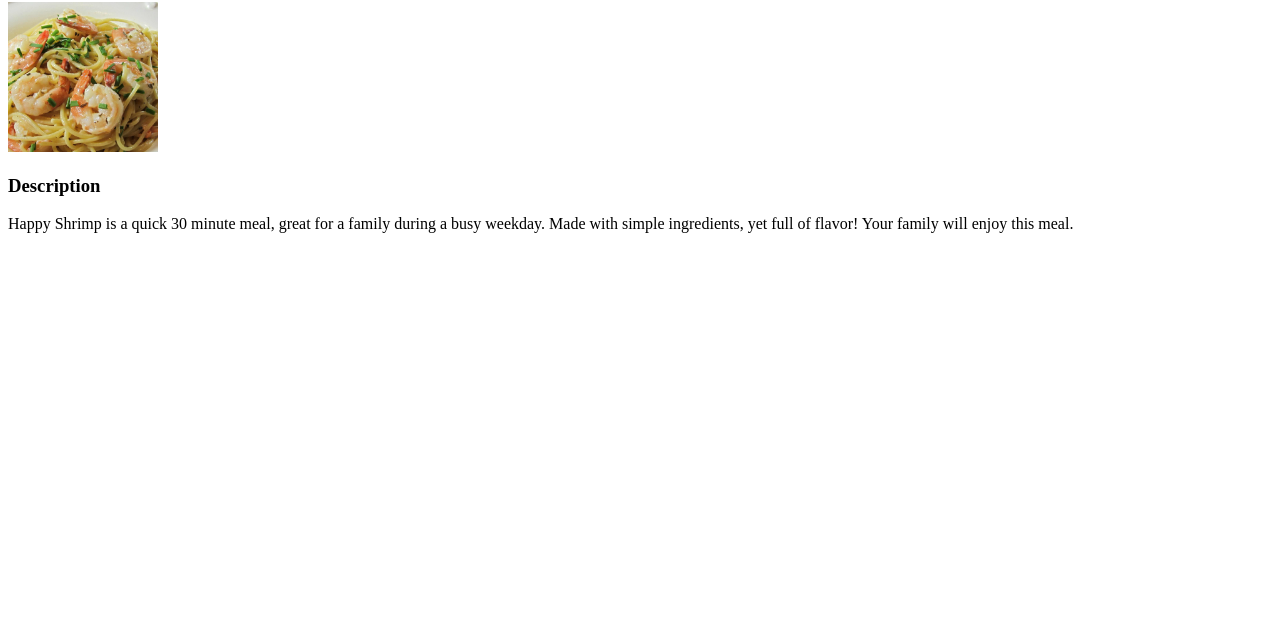
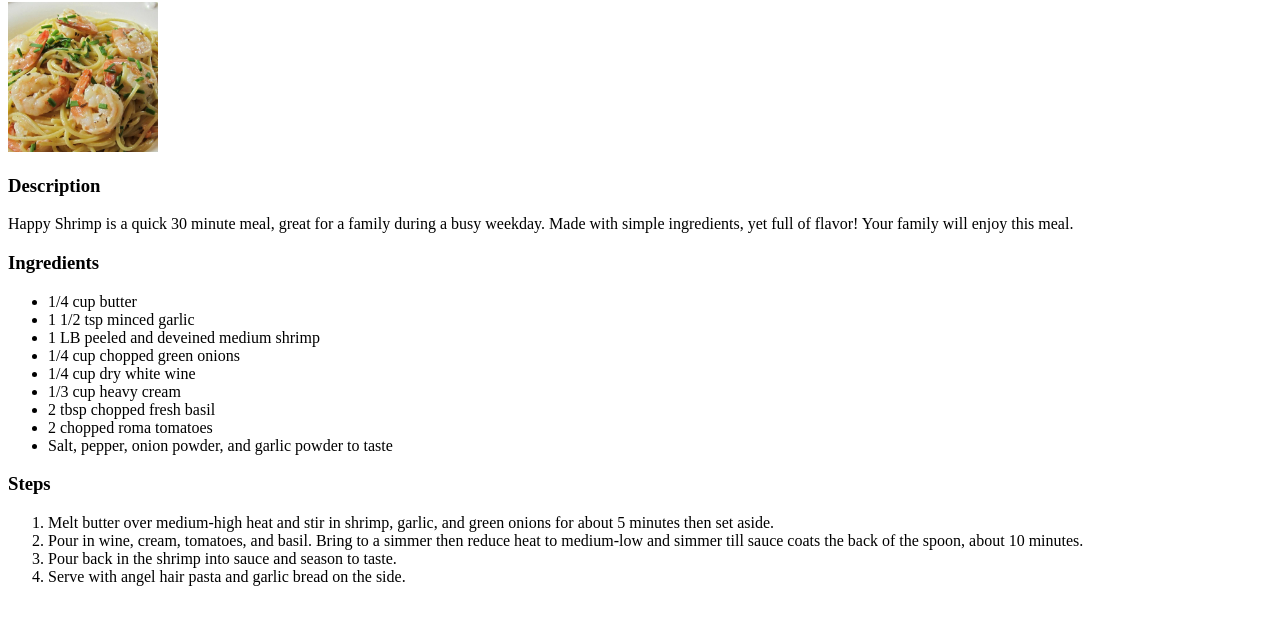
Before and after one commit to aprilurbina/odin-recipes, a plain HTML site: page recipes/happy-shrimp.html in a window 1280 px wide. Shown: the part 104-728 px from the top of the page. Drawn offline with Linux system fonts and the light colour scheme.

Commit message:
Create heading for ingredients with unorder list. Create heading for steps with ordered list.

```diff
--- a/recipes/happy-shrimp.html
+++ b/recipes/happy-shrimp.html
@@ -12,5 +12,25 @@
     <h3>Description</h3>
     <p>Happy Shrimp is a quick 30 minute meal, great for a family during a busy weekday. Made with simple ingredients, yet full of flavor! Your family will enjoy this meal.</p>
     <!--Commit at this point to explain what has been done on the recipe page.-->
+    <h3>Ingredients</h3>
+    <ul>
+        <li>1/4 cup butter</li>
+        <li>1 1/2 tsp minced garlic</li>
+        <li>1 LB peeled and deveined medium shrimp</li>
+        <li>1/4 cup chopped green onions</li>
+        <li>1/4 cup dry white wine</li>
+        <li>1/3 cup heavy cream</li>
+        <li>2 tbsp chopped fresh basil</li>
+        <li>2 chopped roma tomatoes</li>
+        <li>Salt, pepper, onion powder, and garlic powder to taste</li>
+    </ul>
+    <h3>Steps</h3>
+    <ol>
+        <li>Melt butter over medium-high heat and stir in shrimp, garlic, and green onions for about 5 minutes then set aside.</li>
+        <li>Pour in wine, cream, tomatoes, and basil. Bring to a simmer then reduce heat to medium-low and simmer till sauce coats the back of the spoon, about 10 minutes.</li>
+        <li>Pour back in the shrimp into sauce and season to taste.</li>
+        <li>Serve with angel hair pasta and garlic bread on the side.</li>
+    </ol>
+    <!--Commit at this point to explain code of Ingredients and Steps sections of recipe page.-->
 </body>
 </html>
```
